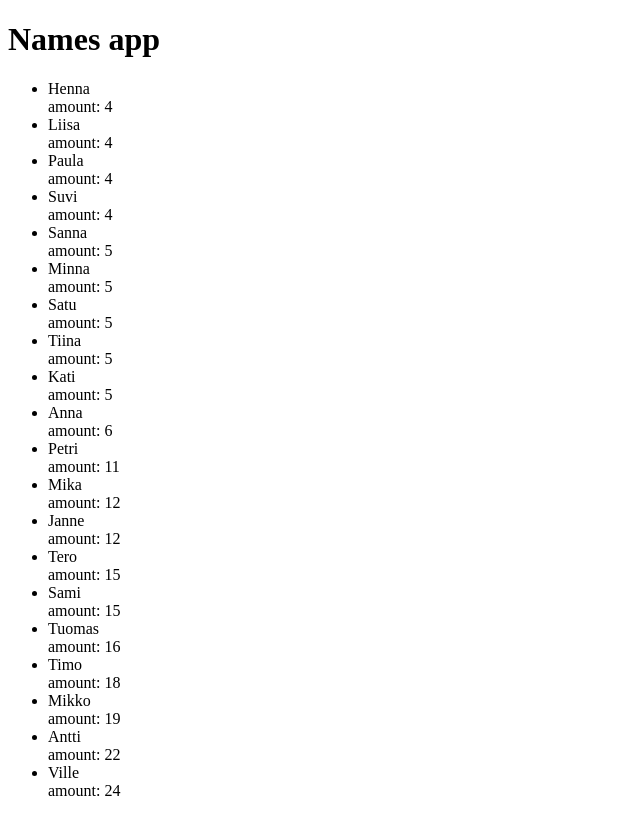
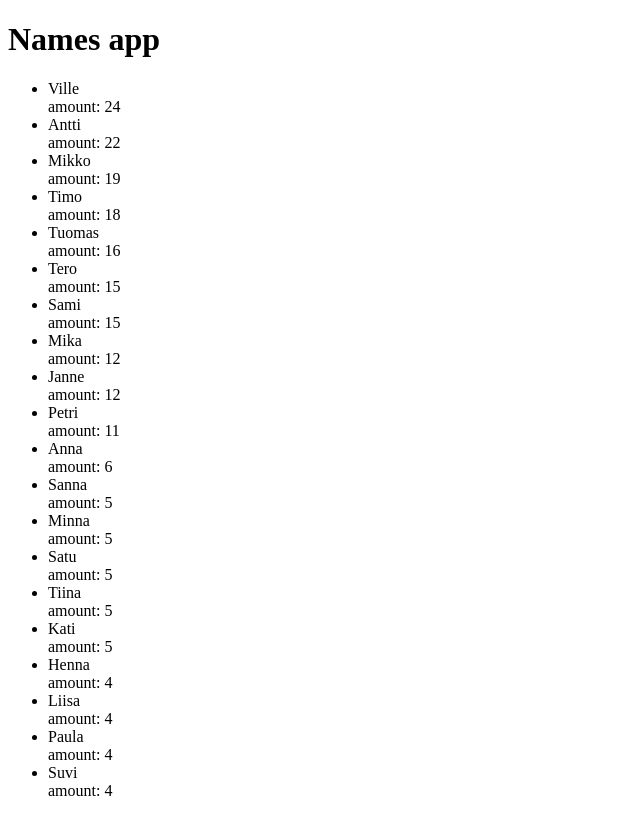
Before and after one commit to Duukkis8D/solita-dev-academy-2021-exercise, a React (Create React App) app: page / in a window 1280 px wide. Shown: the whole page, without its empty margins (0-640 px from the left). Built offline with nearby package versions, Linux system fonts and the light colour scheme; data requests are answered from the project's data file.

Commit message:
names sorted by amount, most popular first

```diff
--- a/src/components/List.js
+++ b/src/components/List.js
@@ -2,7 +2,7 @@ import React from 'react'
 
 const List = ( { names } ) => {
     const sortByAmount = () => {
-        names.sort(( a, b ) => a.amount - b.amount )
+        names.sort(( a, b ) => b.amount - a.amount )
         return names
     }
 
```
